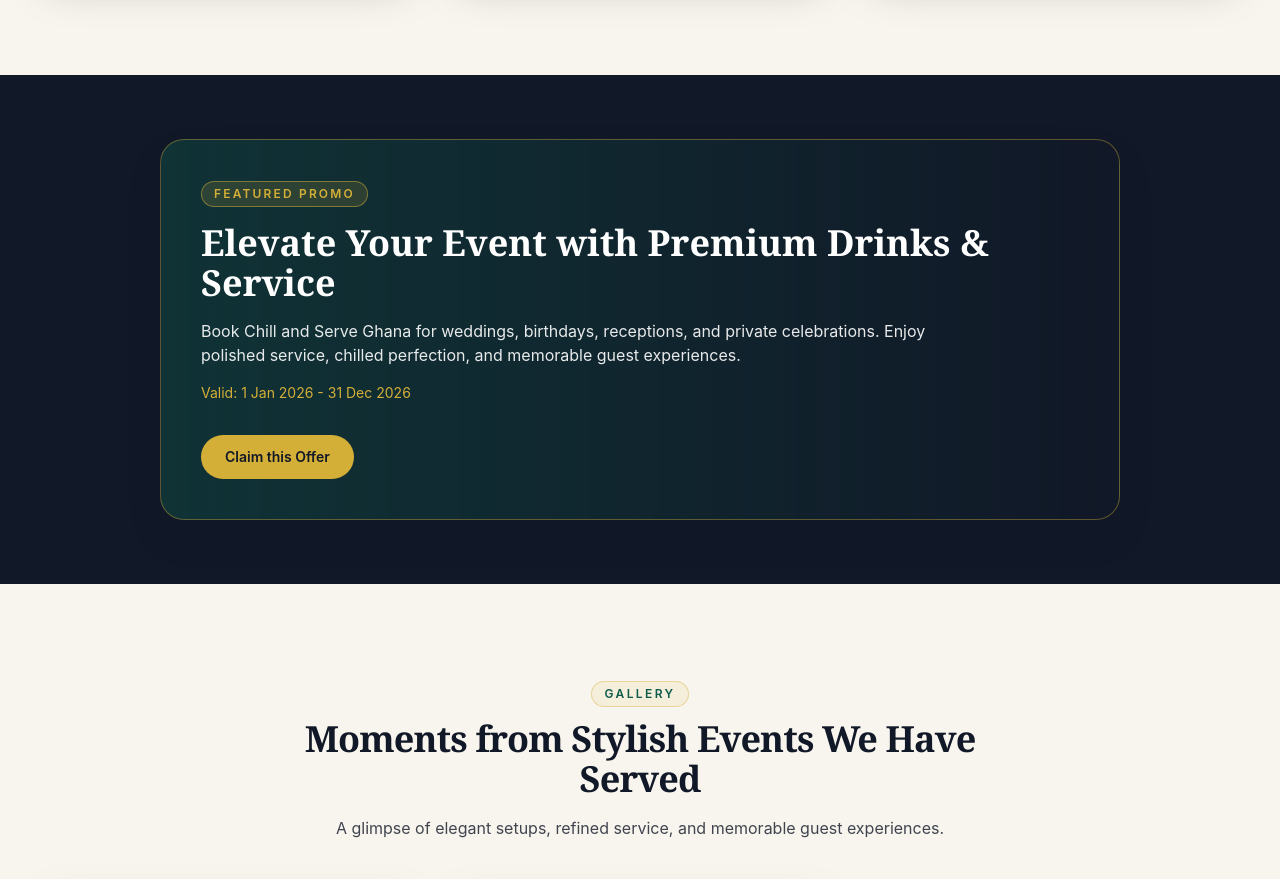
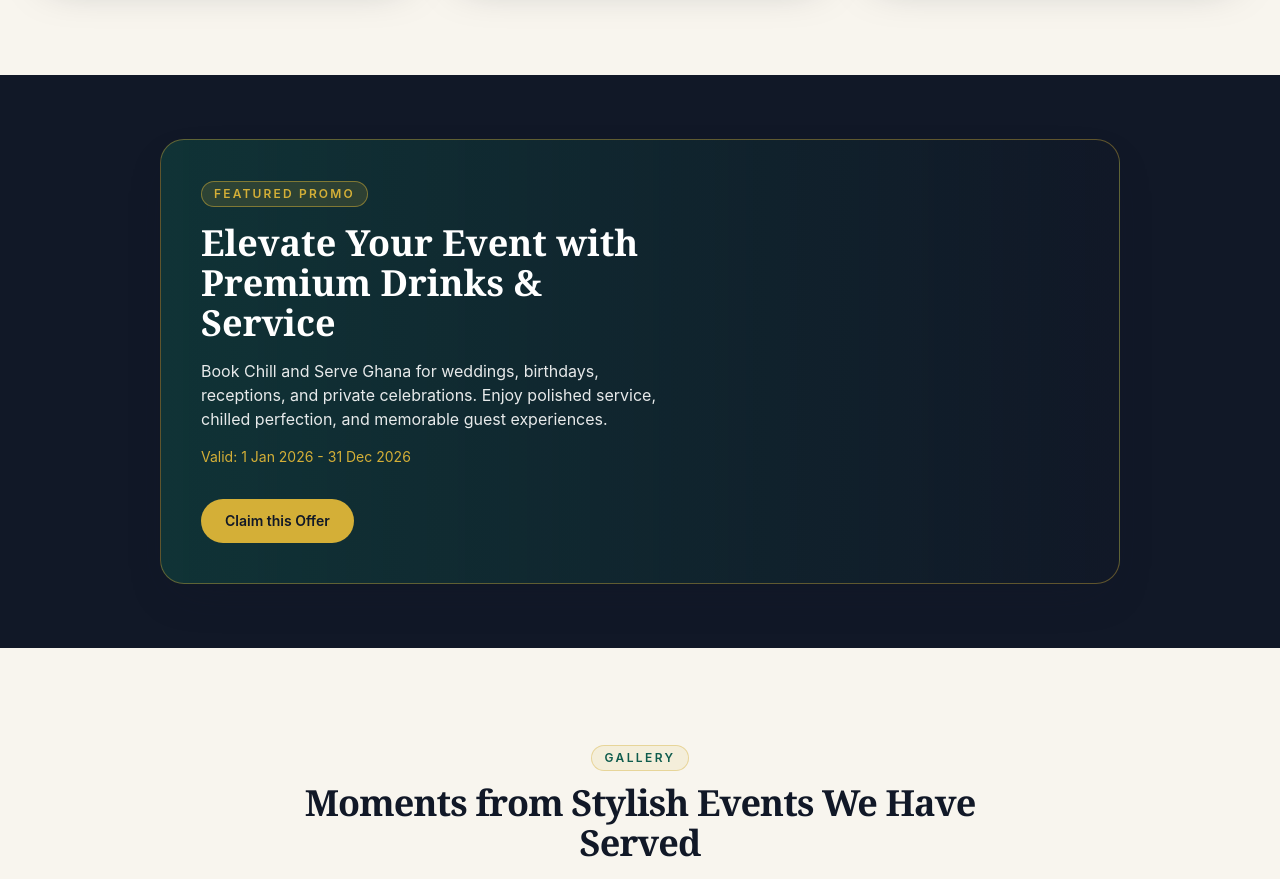
Before and after one commit to learngermanghana/chillandserve, a Next.js app: page / in a window 1280 px wide. Shown: the part 2060-2939 px from the top of the page. Built offline with nearby package versions, Linux system fonts and the light colour scheme; no server answers.

Commit message:
Improve promo rendering with optional image and URL normalization

```diff
--- a/components/promo-banner.tsx
+++ b/components/promo-banner.tsx
@@ -1,6 +1,6 @@
 import Link from "next/link";
 import { WHATSAPP_LINK } from "@/lib/constants";
-import { formatDateRange } from "@/lib/format";
+import { formatDateRange, normalizeExternalUrl } from "@/lib/format";
 import { SedifexPromo } from "@/lib/types";
 
 interface PromoBannerProps {
@@ -13,11 +13,24 @@
   const title = promo.promoTitle || "Special Event Offer";
   const summary = promo.promoSummary || "Book now and secure a premium drinks and guest experience package.";
   const dateRange = formatDateRange(promo.promoStartDate, promo.promoEndDate);
+  const promoUrl = normalizeExternalUrl(promo.promoWebsiteUrl) || WHATSAPP_LINK;
 
   return (
     <section id="promo" className="bg-charcoalBrand py-16 text-white">
       <div className="container mx-auto max-w-5xl px-4 md:px-8">
-        <div className="rounded-3xl border border-goldBrand/40 bg-gradient-to-r from-emeraldBrand/40 to-charcoalBrand p-8 shadow-premium md:p-10">
+        <div className="grid gap-6 rounded-3xl border border-goldBrand/40 bg-gradient-to-r from-emeraldBrand/40 to-charcoalBrand p-8 shadow-premium md:grid-cols-[1.3fr_1fr] md:items-center md:gap-8 md:p-10">
+          {promo.promoImageUrl ? (
+            <div className="order-last overflow-hidden rounded-2xl border border-goldBrand/25 md:order-first">
+              {/* eslint-disable-next-line @next/next/no-img-element */}
+              <img
+                src={promo.promoImageUrl}
+                alt={promo.promoImageAlt || `${title} promo image`}
+                className="h-52 w-full object-cover md:h-64"
+                loading="lazy"
+              />
+            </div>
+          ) : null}
+          <div>
             <p className="inline-flex rounded-full border border-goldBrand/50 bg-goldBrand/15 px-3 py-1 text-xs font-semibold uppercase tracking-[0.18em] text-goldBrand">
               Featured Promo
             </p>
@@ -27,7 +40,7 @@
 
             <div className="mt-8">
               <Link
-              href={promo.promoWebsiteUrl || WHATSAPP_LINK}
+                href={promoUrl}
                 className="inline-flex rounded-full bg-goldBrand px-6 py-3 text-sm font-semibold text-charcoalBrand transition hover:bg-goldBrand/90"
               >
                 Claim this Offer
@@ -35,6 +48,7 @@
             </div>
           </div>
         </div>
+      </div>
     </section>
   );
 }
--- a/lib/format.ts
+++ b/lib/format.ts
@@ -29,3 +29,15 @@
 
   return `${formatter.format(startDate)} - ${formatter.format(endDate)}`;
 }
+
+export function normalizeExternalUrl(url?: string): string {
+  if (!url) return "";
+  const trimmed = url.trim();
+  if (!trimmed) return "";
+
+  if (trimmed.startsWith("http://") || trimmed.startsWith("https://")) {
+    return trimmed;
+  }
+
+  return `https://${trimmed}`;
+}
--- a/lib/sedifex.ts
+++ b/lib/sedifex.ts
@@ -85,6 +85,18 @@
         : typeof record.promo_end_date === "string"
           ? record.promo_end_date
           : undefined;
+    const promoImageUrl =
+      typeof record.promoImageUrl === "string"
+        ? record.promoImageUrl
+        : typeof record.promo_image_url === "string"
+          ? record.promo_image_url
+          : undefined;
+    const promoImageAlt =
+      typeof record.promoImageAlt === "string"
+        ? record.promoImageAlt
+        : typeof record.promo_image_alt === "string"
+          ? record.promo_image_alt
+          : undefined;
     const promoSlug = typeof record.promoSlug === "string" ? record.promoSlug : typeof record.promo_slug === "string" ? record.promo_slug : undefined;
     const promoWebsiteUrl =
       typeof record.promoWebsiteUrl === "string"
@@ -102,7 +114,7 @@
       typeof record.displayName === "string" ? record.displayName : typeof record.display_name === "string" ? record.display_name : undefined;
     const name = typeof record.name === "string" ? record.name : undefined;
     const hasPromoFields = Boolean(
-      promoTitle || promoSummary || promoStartDate || promoEndDate || promoSlug || promoWebsiteUrl || promoYoutubeChannelId
+      promoTitle || promoSummary || promoStartDate || promoEndDate || promoImageUrl || promoSlug || promoWebsiteUrl || promoYoutubeChannelId
     );
 
     if (hasPromoFields) {
@@ -111,6 +123,8 @@
         promoSummary,
         promoStartDate,
         promoEndDate,
+        promoImageUrl,
+        promoImageAlt,
         promoSlug,
         promoWebsiteUrl,
         promoYoutubeChannelId,
--- a/lib/types.ts
+++ b/lib/types.ts
@@ -17,6 +17,8 @@
   promoSummary?: string;
   promoStartDate?: string;
   promoEndDate?: string;
+  promoImageUrl?: string;
+  promoImageAlt?: string;
   promoSlug?: string;
   promoWebsiteUrl?: string;
   promoYoutubeChannelId?: string;
```
Lines whose indentation alone changed are shown as unchanged.
